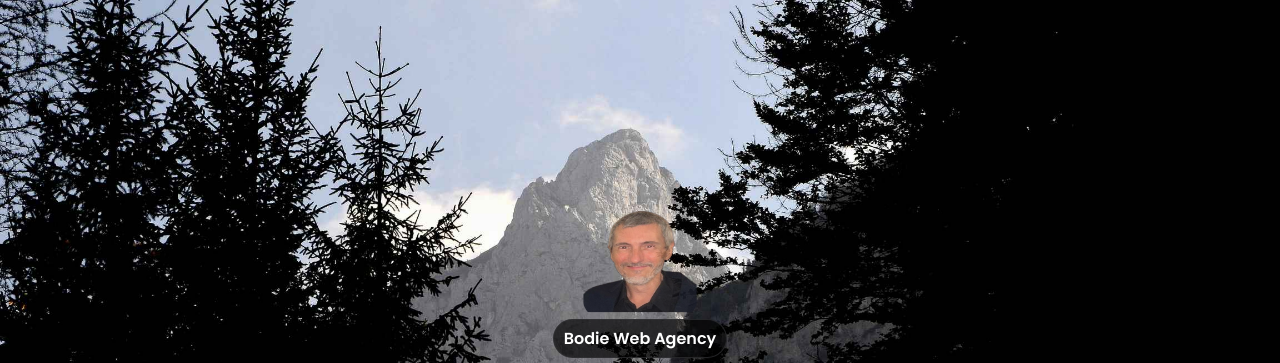
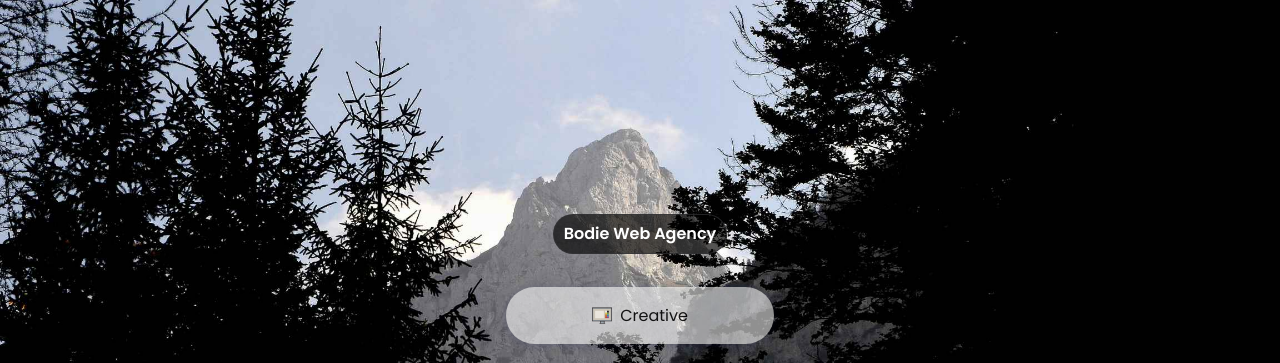
Before and after one commit to mdato/vantajs, a plain HTML site: page index.html in a window 1280 px wide. Shown: the top 363 px of the page. Drawn offline with nearby package versions, Linux system fonts and the light colour scheme; animation ran at ten frames a second.

Commit message:
Update index.html

```diff
--- a/index.html
+++ b/index.html
@@ -62,7 +62,7 @@
     <div id="vanta"></div>
     <main class="animated">
       <header>
-        <img src="./images/marcelo.png" />
+        <!-- <img src="./images/marcelo.png" /> -->
         <h1>Bodie Web Agency</h1>
       </header>
       <ul>
```
